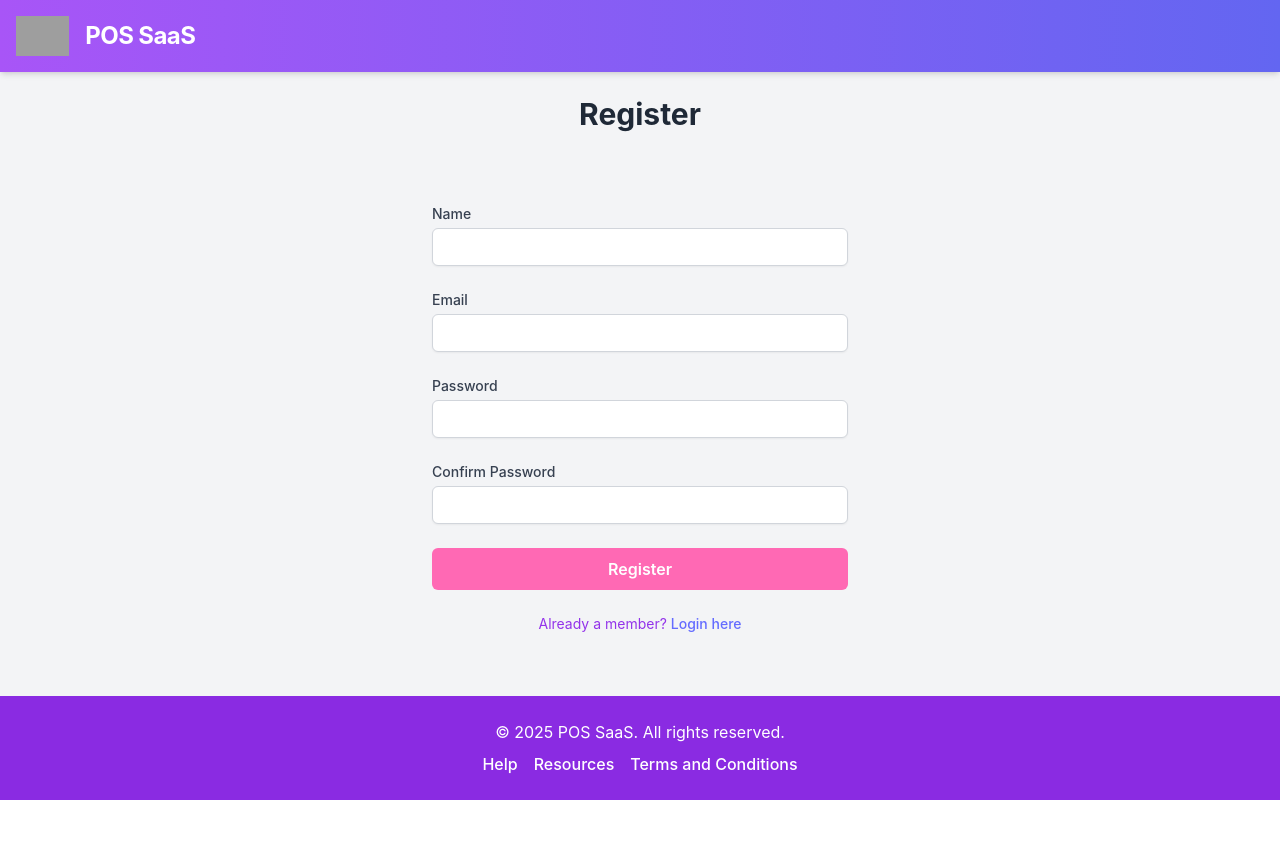
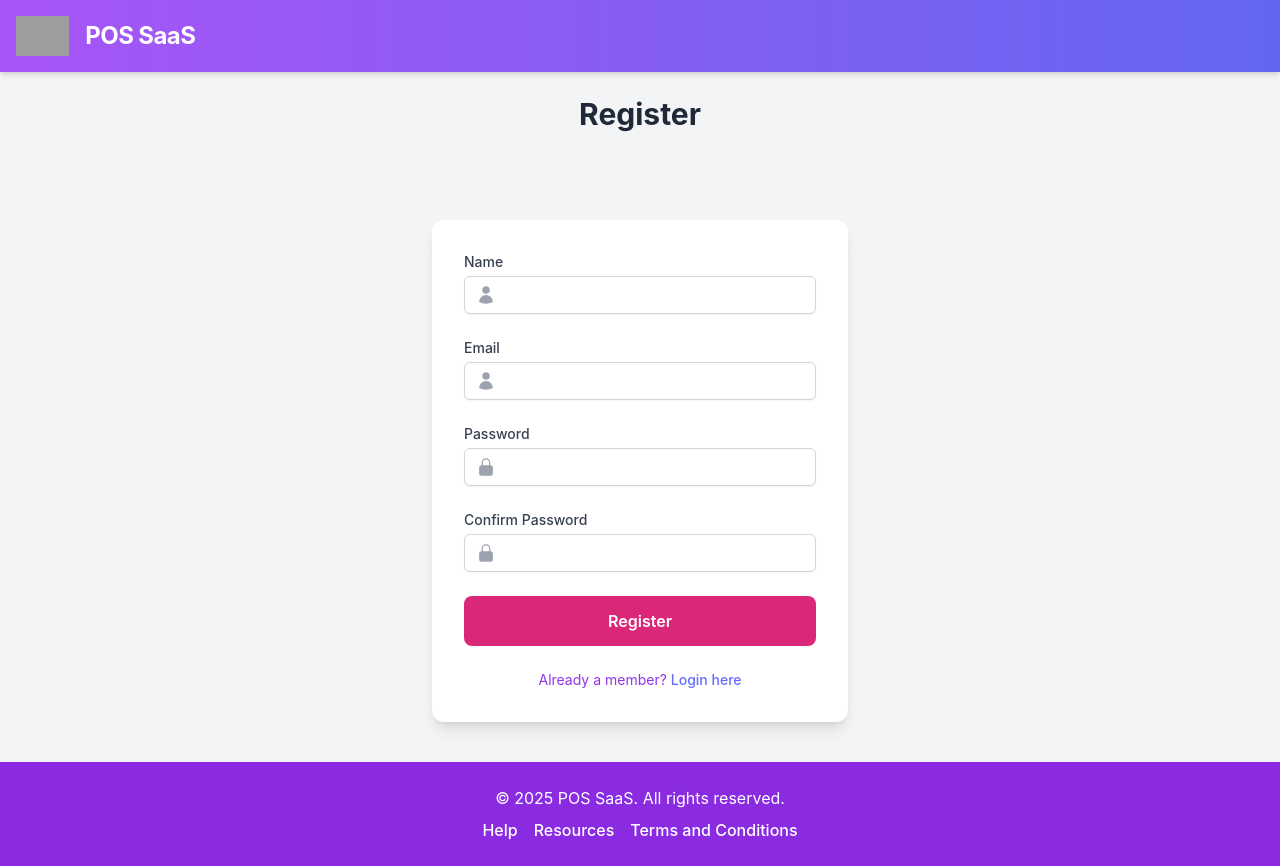
Before and after one commit to fullbootcamp/pos-saas, a React (Vite) app in the folder vite-project/: page /register in a window 1280 px wide. Before the commit the page ends 800 px from the top, so only its background shows below. Built offline with nearby package versions, Linux system fonts and the light colour scheme; grey boxes are pictures that could not be loaded.

Commit message:
improve styling and icons on register

```diff
--- a/vite-project/src/pages/Register.tsx
+++ b/vite-project/src/pages/Register.tsx
@@ -1,8 +1,9 @@
-// File: src/pages/Register.tsx
 import React, { useState } from 'react';
 import axios from 'axios';
 import { useNavigate } from 'react-router-dom';
 import Layout from '../components/Layout';
+import { UserIcon, LockClosedIcon } from '@heroicons/react/24/solid';
+import { motion } from 'framer-motion'; // Ensure framer-motion is installed
 
 const Register: React.FC = () => {
   const [name, setName] = useState('');
@@ -10,6 +11,7 @@ const Register: React.FC = () => {
   const [password, setPassword] = useState('');
   const [confirmPassword, setConfirmPassword] = useState('');
   const [message, setMessage] = useState('');
+  const [isLoading, setIsLoading] = useState(false);
   const navigate = useNavigate();
 
   const handleSubmit = async (e: React.FormEvent) => {
@@ -18,76 +20,124 @@ const Register: React.FC = () => {
       setMessage('Passwords do not match.');
       return;
     }
+    if (password.length < 8) {
+      setMessage('Password must be at least 8 characters long.');
+      return;
+    }
+    setIsLoading(true);
     try {
-      const response = await axios.post('http://localhost:5000/api/auth/register', { name, email, password });
+      const response = await axios.post('http://localhost:5000/api/auth/register', { name, email, password, role: 'user' });
       setMessage(response.data.message);
       localStorage.setItem('verificationToken', response.data.verificationToken);
-      setTimeout(() => navigate(`/confirm-email?email=${encodeURIComponent(email)}`), 2000); // Pass email
+      setTimeout(() => navigate(`/confirm-email?email=${encodeURIComponent(email)}`), 2000);
     } catch (error) {
       setMessage(error.response?.data?.message || 'Registration failed.');
+    } finally {
+      setIsLoading(false);
     }
   };
 
+  const formVariants = {
+    hidden: { opacity: 0, y: 20 },
+    visible: { opacity: 1, y: 0, transition: { duration: 0.5 } },
+  };
+
+  const buttonVariants = {
+    hover: { scale: 1.05, transition: { duration: 0.3 } },
+    tap: { scale: 0.95 },
+  }; // Added buttonVariants definition
+
   return (
     <Layout title="Register">
-      <div className="max-w-md mx-auto px-4 py-6">
-        <form onSubmit={handleSubmit} className="space-y-6">
+      <motion.div
+        className="max-w-md mx-auto px-4 py-10"
+        initial="hidden"
+        animate="visible"
+        variants={formVariants}
+      >
+        <form onSubmit={handleSubmit} className="space-y-6 bg-white p-8 rounded-xl shadow-lg">
           <div>
             <label htmlFor="name" className="block text-sm font-medium text-gray-700">Name</label>
+            <div className="mt-1 relative">
+              <UserIcon className="h-5 w-5 text-gray-400 absolute left-3 top-1/2 transform -translate-y-1/2" />
               <input
                 type="text"
                 id="name"
                 value={name}
                 onChange={(e) => setName(e.target.value)}
-              className="mt-1 block w-full px-4 py-2 border border-gray-300 rounded-md shadow-sm focus:ring-purple-500 focus:border-purple-500 sm:text-sm"
+                className="block w-full pl-10 pr-3 py-2 border border-gray-300 rounded-md shadow-sm focus:ring-purple-500 focus:border-purple-500 sm:text-sm"
                 required
               />
             </div>
+          </div>
           <div>
             <label htmlFor="email" className="block text-sm font-medium text-gray-700">Email</label>
+            <div className="mt-1 relative">
+              <UserIcon className="h-5 w-5 text-gray-400 absolute left-3 top-1/2 transform -translate-y-1/2" />
               <input
                 type="email"
                 id="email"
                 value={email}
                 onChange={(e) => setEmail(e.target.value)}
-              className="mt-1 block w-full px-4 py-2 border border-gray-300 rounded-md shadow-sm focus:ring-purple-500 focus:border-purple-500 sm:text-sm"
+                className="block w-full pl-10 pr-3 py-2 border border-gray-300 rounded-md shadow-sm focus:ring-purple-500 focus:border-purple-500 sm:text-sm"
                 required
               />
             </div>
+          </div>
           <div>
             <label htmlFor="password" className="block text-sm font-medium text-gray-700">Password</label>
+            <div className="mt-1 relative">
+              <LockClosedIcon className="h-5 w-5 text-gray-400 absolute left-3 top-1/2 transform -translate-y-1/2" />
               <input
                 type="password"
                 id="password"
                 value={password}
                 onChange={(e) => setPassword(e.target.value)}
-              className="mt-1 block w-full px-4 py-2 border border-gray-300 rounded-md shadow-sm focus:ring-purple-500 focus:border-purple-500 sm:text-sm"
+                className="block w-full pl-10 pr-3 py-2 border border-gray-300 rounded-md shadow-sm focus:ring-purple-500 focus:border-purple-500 sm:text-sm"
                 required
               />
             </div>
+          </div>
           <div>
             <label htmlFor="confirmPassword" className="block text-sm font-medium text-gray-700">Confirm Password</label>
+            <div className="mt-1 relative">
+              <LockClosedIcon className="h-5 w-5 text-gray-400 absolute left-3 top-1/2 transform -translate-y-1/2" />
               <input
                 type="password"
                 id="confirmPassword"
                 value={confirmPassword}
                 onChange={(e) => setConfirmPassword(e.target.value)}
-              className="mt-1 block w-full px-4 py-2 border border-gray-300 rounded-md shadow-sm focus:ring-purple-500 focus:border-purple-500 sm:text-sm"
+                className="block w-full pl-10 pr-3 py-2 border border-gray-300 rounded-md shadow-sm focus:ring-purple-500 focus:border-purple-500 sm:text-sm"
                 required
               />
             </div>
-          <button
+          </div>
+          <motion.button
             type="submit"
-            className="w-full py-2 px-4 bg-vintage-rose-vibrant-pink text-white rounded-md hover:bg-vintage-rose-medium-purple transition-all duration-300 font-semibold"
+            className="w-full py-3 px-6 bg-pink-600 text-white rounded-lg hover:bg-pink-700 transition-all duration-300 font-semibold flex items-center justify-center space-x-2"
+            variants={buttonVariants}
+            whileHover="hover"
+            whileTap="tap"
+            disabled={isLoading}
           >
-            Register
-          </button>
+            {isLoading ? (
+              <>
+                <svg className="animate-spin h-5 w-5 mr-2 text-white" viewBox="0 0 24 24">
+                  <circle className="opacity-25" cx="12" cy="12" r="10" stroke="currentColor" strokeWidth="4" fill="none"></circle>
+                  <path className="opacity-75" fill="currentColor" d="M4 12a8 8 0 018-8V0C5.373 0 0 5.373 0 12h4zm2 5.291A7.962 7.962 0 014 12H0c0 3.042 1.135 5.824 3 7.938l3-2.647z"></path>
+                </svg>
+                <span>Registering...</span>
+              </>
+            ) : (
+              <span>Register</span>
+            )}
+          </motion.button>
           <p className="text-center text-sm text-purple-600">
-            Already a member? <a href="/login" className="hover:underline">Login here</a>
+            Already a member? <a href="/login" className="hover:underline font-medium">Login here</a>
           </p>
         </form>
         {message && <p className="mt-4 text-center text-sm text-red-600">{message}</p>}
-      </div>
+      </motion.div>
     </Layout>
   );
 };
```
Lines whose indentation alone changed are shown as unchanged.
